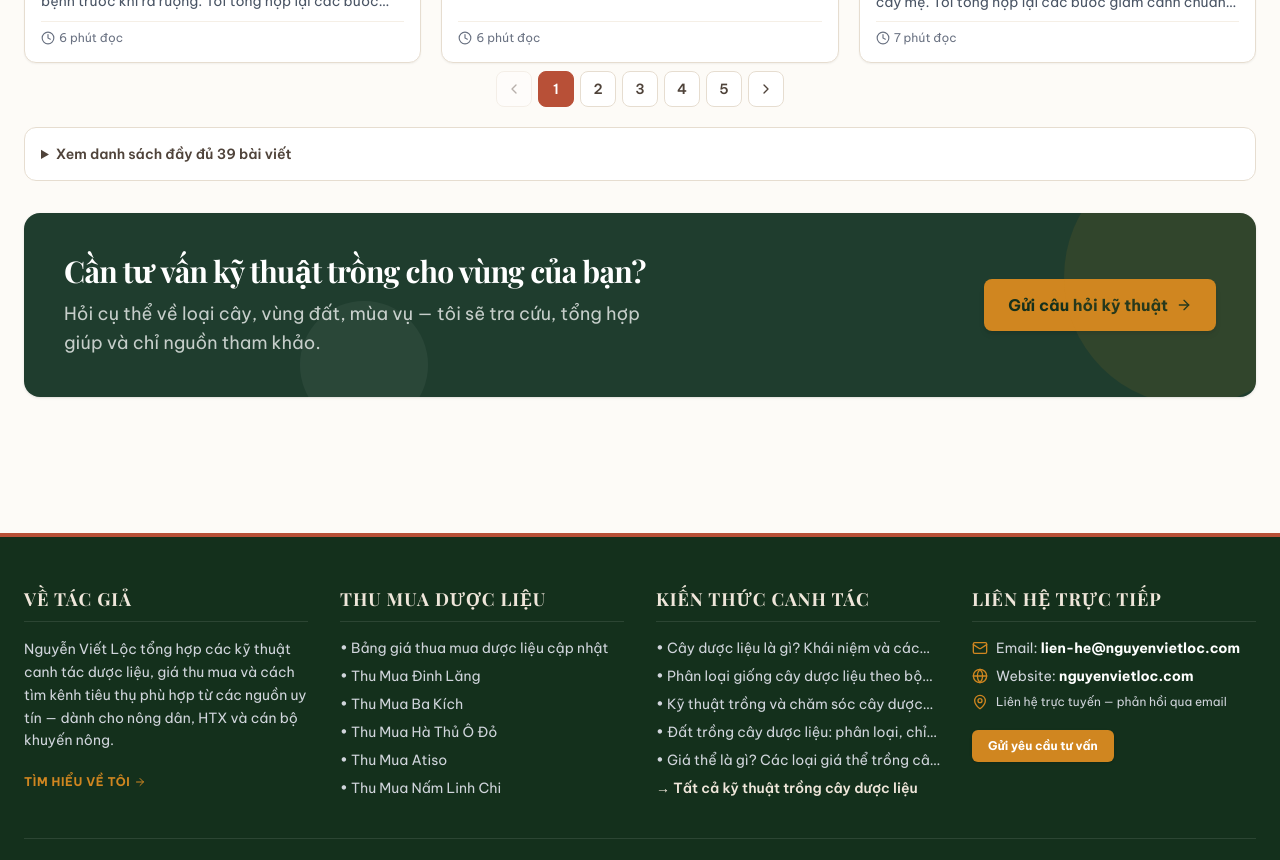
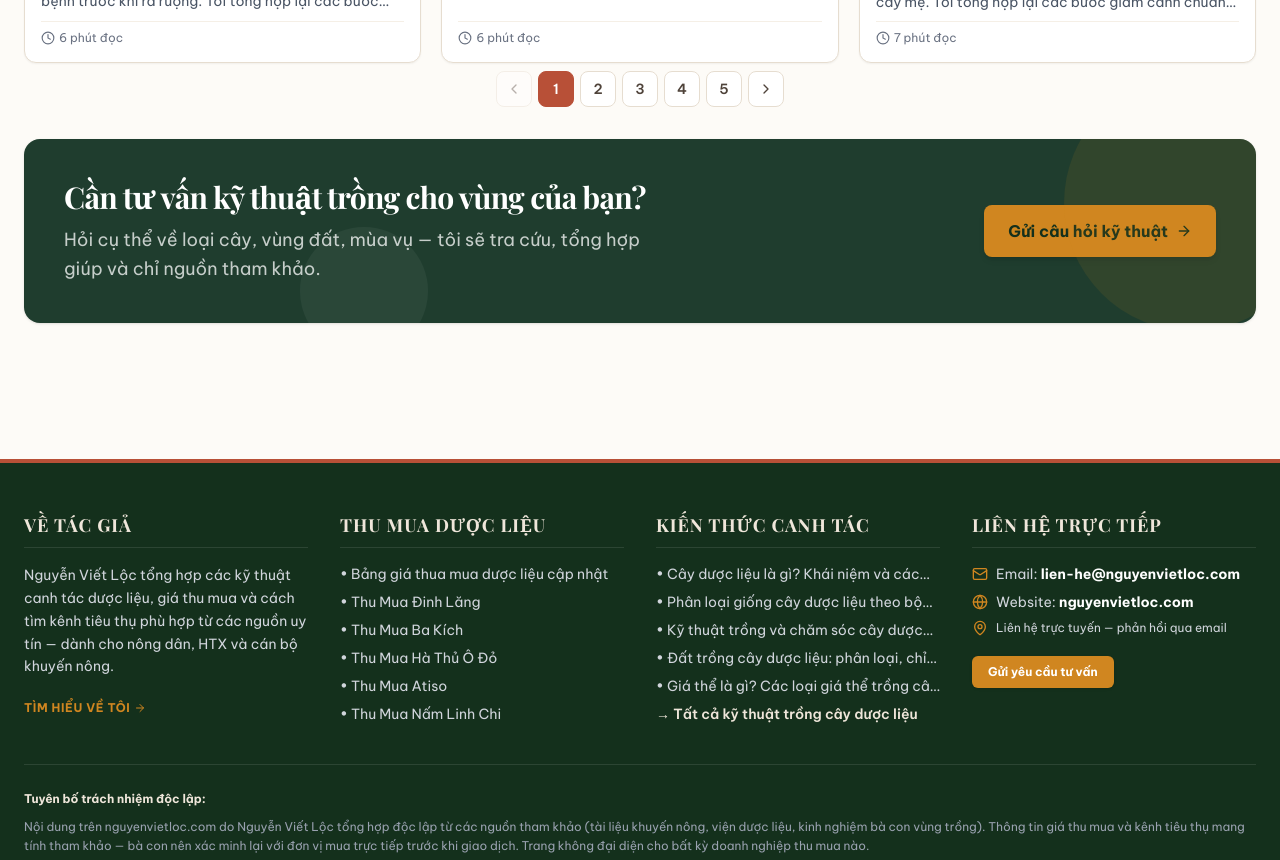
Before and after one commit to vilo0411/thu-mua-duoc-lieu, a React (Vite) app: page /kien-thuc in a window 1280 px wide. Shown: the part 3620-4480 px from the top of the page. Built offline with nearby package versions, Linux system fonts and the light colour scheme.

Commit message:
feat: remove full article list section from KnowledgePage for cleaner UI

```diff
--- a/src/pages/KnowledgePage.tsx
+++ b/src/pages/KnowledgePage.tsx
@@ -366,32 +366,6 @@ export const KnowledgePage: React.FC = () => {
             <Pagination page={page} totalPages={articlePages} onChange={goPage} label="bài viết" />
           </>
         )}
-
-        {/* Mục lục đầy đủ: phân trang chỉ render 9 thẻ nên các bài còn lại vẫn cần một đường link
-            trong HTML để người đọc (và bot) tới được — giữ luôn link nội bộ cho mọi bài. */}
-        <details className="border border-line rounded-xl bg-white p-4">
-          <summary className="cursor-pointer font-sans font-semibold text-sm text-ink-soft hover:text-terracotta">
-            Xem danh sách đầy đủ {WIKI_ARTICLES.length} bài viết
-          </summary>
-          <div className="pt-4 grid grid-cols-1 md:grid-cols-2 gap-x-8 gap-y-5">
-            {articlesByCategory.map(([category, arts]) => (
-              <div key={category} className="space-y-1.5">
-                {/* Nhãn nhóm trong hộp thu gọn, KHÔNG phải một mục của trang → không
-                    dùng heading, tránh chen vào dàn h2/h3 của trang. */}
-                <p className="font-sans text-xs font-bold uppercase tracking-[0.12em] text-terracotta m-0">{category}</p>
-                <ul role="list" className="space-y-1 list-none m-0 p-0">
-                  {arts.map((a) => (
-                    <li key={a.id}>
-                      <Link to={paths.article(a.id)} className="text-sm text-ink hover:text-terracotta hover:underline">
-                        {a.title}
-                      </Link>
-                    </li>
-                  ))}
-                </ul>
-              </div>
-            ))}
-          </div>
-        </details>
       </section>
 
       <CtaBanner
```
